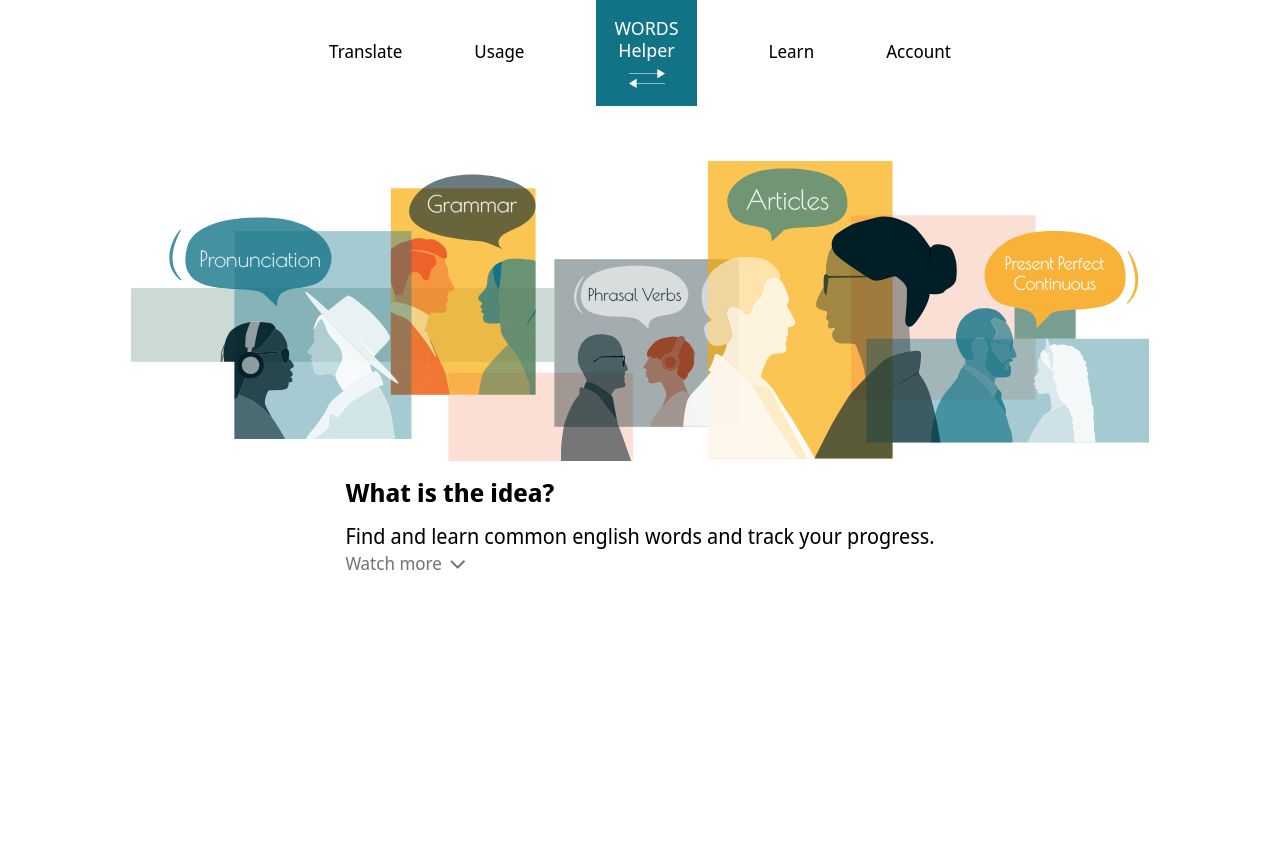
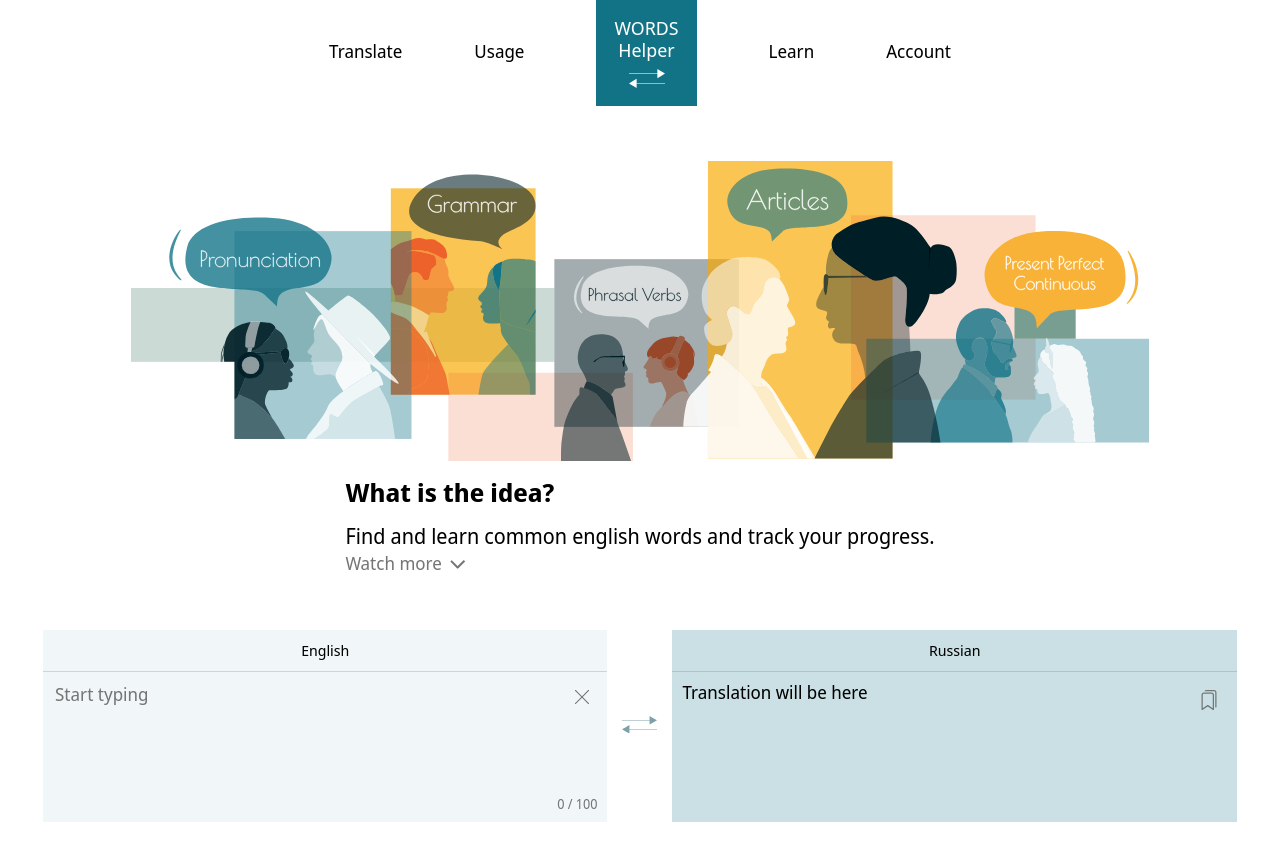
Before and after one commit to netitov/words-learner, a React (Create React App) app: page / in a window 1280 px wide. Shown: the top 860 px of the page. Before the commit the page ends 800 px from the top, so only its background shows below. Built offline with nearby package versions, Linux system fonts and the light colour scheme.

Commit message:
comp translator interface

```diff
--- a/package.json
+++ b/package.json
@@ -3,6 +3,9 @@
   "version": "0.1.0",
   "private": true,
   "dependencies": {
+    "@emotion/react": "^11.11.0",
+    "@emotion/styled": "^11.11.0",
+    "@mui/material": "^5.13.2",
     "@testing-library/jest-dom": "^5.16.5",
     "@testing-library/react": "^13.4.0",
     "@testing-library/user-event": "^13.5.0",
--- a/src/components/App/App.css
+++ b/src/components/App/App.css
@@ -9,12 +9,17 @@
   --light-grey: #bebebe;
   --black-secodary: #757575;
   --main-green: #127386;
+  --light-green: #12738638;
+  --super-light-green: #1273860f;
+  --middle-green: #7da1a9;
+  --light-red: #ff9671;
 }
 
 .page {
   font-family: 'Noto Sans Display', Sans-serif, Arial, Helvetica;
   font-weight: 300;
   font-size: var(--main-font);
+
 }
 
 .page__wrapper {
--- a/src/components/Main/Main.css
+++ b/src/components/Main/Main.css
@@ -5,6 +5,7 @@
   flex-direction: column;
   justify-content: center;
   align-items: center;
+  margin-bottom: var(--main-gap);
 }
 
 .promo__img {
--- a/src/components/Main/Main.js
+++ b/src/components/Main/Main.js
@@ -1,5 +1,6 @@
 import React, { useState } from 'react';
 import promoImg from '../../images/Picture.svg';
+import Translate from '../Translator/Translator';
 
 function Main() {
 
@@ -18,10 +19,12 @@ function Main() {
           <p>Find and learn common english words and track your progress.</p>
           <button className={`promo__btn${btnActive ? ' promo__btn_active' : ''}`} type="button" onClick={handleBtn}>
             <p>Watch more</p>
-            <div class="promo__arrow arrow"></div>
+            <div className="promo__arrow arrow"></div>
           </button>
         </div>
       </div>
+      <Translate />
+
     </main>
   )
 }
--- /dev/null
+++ b/src/components/Translator/Translator.css
@@ -0,0 +1,143 @@
+.translator-wrapper {
+  margin-bottom: var(--main-gap);
+}
+
+.translator {
+  display: flex;
+  align-items: center;
+  justify-content: center;
+  gap: 10px;
+}
+
+.translator__swap-btn {
+  padding: 5px;
+  cursor: pointer;
+}
+
+.translator__swap-btn > svg {
+  fill: var(--middle-green);
+  width: 35px;
+  transition: var(--transition);
+}
+
+.translator__swap-btn:hover > svg {
+  transform: rotateY(180deg);
+  fill: var(--main-green);
+}
+
+
+
+.translator__box {
+  width: 45%;
+  display: flex;
+  flex-direction: column;
+  position: relative;
+}
+
+.translator__lang {
+  background: var(--light-green);
+  border-bottom: 1px solid #12738638;
+  padding: 12px 0;
+  cursor: pointer;
+  transition: var(--transition);
+}
+
+.translator__lang:hover {
+  background: #12738659;
+}
+
+.translator__lang_input {
+  background: var(--super-light-green);
+}
+
+.translator__container {
+  height: 150px;
+  box-sizing: border-box;
+  display: flex;
+  flex-direction: column;
+  padding: 10px;
+  justify-content: space-between;
+  position: relative;
+}
+
+.translator__container > span {
+  display: flex;
+  align-self: flex-end;
+  font-size: 0.9em;
+  color: var(--black-secodary);
+}
+
+.translator__container_input {
+  background: var(--super-light-green);
+}
+
+.translator__container_output {
+  background: var(--light-green);
+}
+
+.translator__text {
+  resize: none;
+  outline: none;
+  border: none;
+  width: calc(100% - 50px);
+  height: 75%;
+  box-sizing: border-box;
+  background: transparent;
+  font-size: 1.2em;
+  font-weight: 300;
+}
+
+.translator__btn {
+  display: flex;
+  align-items: center;
+  position: absolute;
+  top: 8px;
+  right: 8px;
+  padding: 10px;
+  border-radius: 50%;
+  transition: var(--transition);
+  cursor: pointer;
+}
+
+.btn-cross {
+  -webkit-transform: rotate(45deg);
+  transform: rotate(45deg);
+
+}
+
+.translator__btn:hover {
+  background: var(--light-green);
+}
+
+.btn-cross svg {
+  display: block;
+  transform: rotate(45deg);
+  width: 14px;
+}
+
+.btn-cross svg line {
+  stroke: var(--black-secodary);
+  stroke-width: 8;
+}
+
+.error {
+  bottom: 5px;
+  position: absolute;
+  left: 50%;
+  transform: translate(-50%, 100%);
+  -moz-transform: translate(-50%, 100%);
+  padding: 5px;
+  background: var(--light-red);
+  border-radius: 10px;
+  color: #fff;
+  visibility: hidden;
+  opacity: 0;
+  transition: var(--transition);
+}
+
+.error_active {
+  visibility: visible;
+  opacity: 1;
+  transform: translate(-50%, 0);
+  -moz-transform: translate(-50%, 0);
+}
--- /dev/null
+++ b/src/components/Translator/Translator.js
@@ -0,0 +1,79 @@
+import React, { useState } from 'react';
+import { charsLimit, tooltipOption } from '../../utils/constants';
+import { BsBookmarks } from 'react-icons/bs';
+import Tooltip from '@mui/material/Tooltip';
+
+function Translate() {
+
+  const [chars, setChars] = useState('');
+
+  function handleTranslate(e) {
+    setChars(e.target.value);
+  }
+
+  function handleClear() {
+    setChars('');
+  }
+
+  return (
+    <div className='translator-wrapper'>
+      <div className='translator'>
+
+        <div className='translator__box'>
+          <button className='translator__lang translator__lang_input'>English</button>
+          <div className='translator__container translator__container_input'>
+            <textarea
+              className='translator__text'
+              placeholder='Start typing'
+              onChange={handleTranslate}
+              value={chars}
+            >
+            </textarea>
+            <span>{chars.length} / {charsLimit}</span>
+            <Tooltip title='delete the text' componentsProps={{ tooltip: { sx: tooltipOption, } }}>
+              <button className='btn-cross translator__btn' type='button' onClick={handleClear}>
+                <svg viewBox='0 0 100 100' xmlns='http://www.w3.org/2000/svg'>
+                  <line x1='0' x2='100' y1='0' y2='100' />
+                  <line x1='0' x2='100' y1='100' y2='0' />
+                </svg>
+              </button>
+            </Tooltip>
+          </div>
+
+          <div className={`error${chars.length > charsLimit ? ' error_active' : ''}`}>
+            <p>Sorry, only up to {charsLimit} characters</p>
+          </div>
+        </div>
+
+        <Tooltip title='swap out the languages' componentsProps={{ tooltip: { sx: tooltipOption, } }}>
+          <button className='translator__swap-btn' type='button' onClick={handleClear}>
+            <svg id='_Слой_1' xmlns='http://www.w3.org/2000/svg' viewBox='0 0 288.33 145.4'>
+              <defs></defs>
+              <rect className='cls-1' y='33.28' width='263.84' height='4.08'/>
+              <polygon className='cls-1' points='288.33 35.31 257.75 52.96 227.17 70.62 227.17 35.31 227.17 0 257.75 17.65 288.33 35.31'/>
+              <rect className='cls-1' x='24.48' y='108.06' width='263.84' height='4.08'/>
+              <polygon className='cls-1' points='0 110.09 30.58 127.75 61.16 145.4 61.16 110.09 61.16 74.78 30.58 92.44 0 110.09'/>
+            </svg>
+          </button>
+        </Tooltip>
+
+        <div className='translator__box'>
+          <button className='translator__lang'>Russian</button>
+          <div className='translator__container translator__container_output'>
+            <div className='translator__text'>Translation will be here</div>
+            <div></div>
+            <Tooltip title='add to the learning list' componentsProps={{ tooltip: { sx: tooltipOption, } }}>
+              <button className='translator__btn' type='button' onClick={handleClear}>
+                <BsBookmarks size='20' color='#757575'/>
+              </button>
+            </Tooltip>
+
+          </div>
+        </div>
+
+      </div>
+    </div>
+  )
+}
+
+export default Translate;
--- a/src/index.css
+++ b/src/index.css
@@ -3,3 +3,4 @@
 @import url(/src/components/App/App.css);
 @import url(/src/components/Header/Header.css);
 @import url(/src/components/Main/Main.css);
+@import url(/src/components/Translator/Translator.css);
--- /dev/null
+++ b/src/utils/constants.js
@@ -0,0 +1,8 @@
+export const charsLimit = '100';
+
+export const tooltipOption = {
+  background: '#000000a1',
+  fontSize: '0.8em',
+  fontFamily: 'Noto Sans Display',
+  fontWeight: 300
+};
```
Also changed, not shown: src/utils/normalize.css, 1 other file (tests, documents, lock files or other folders).
